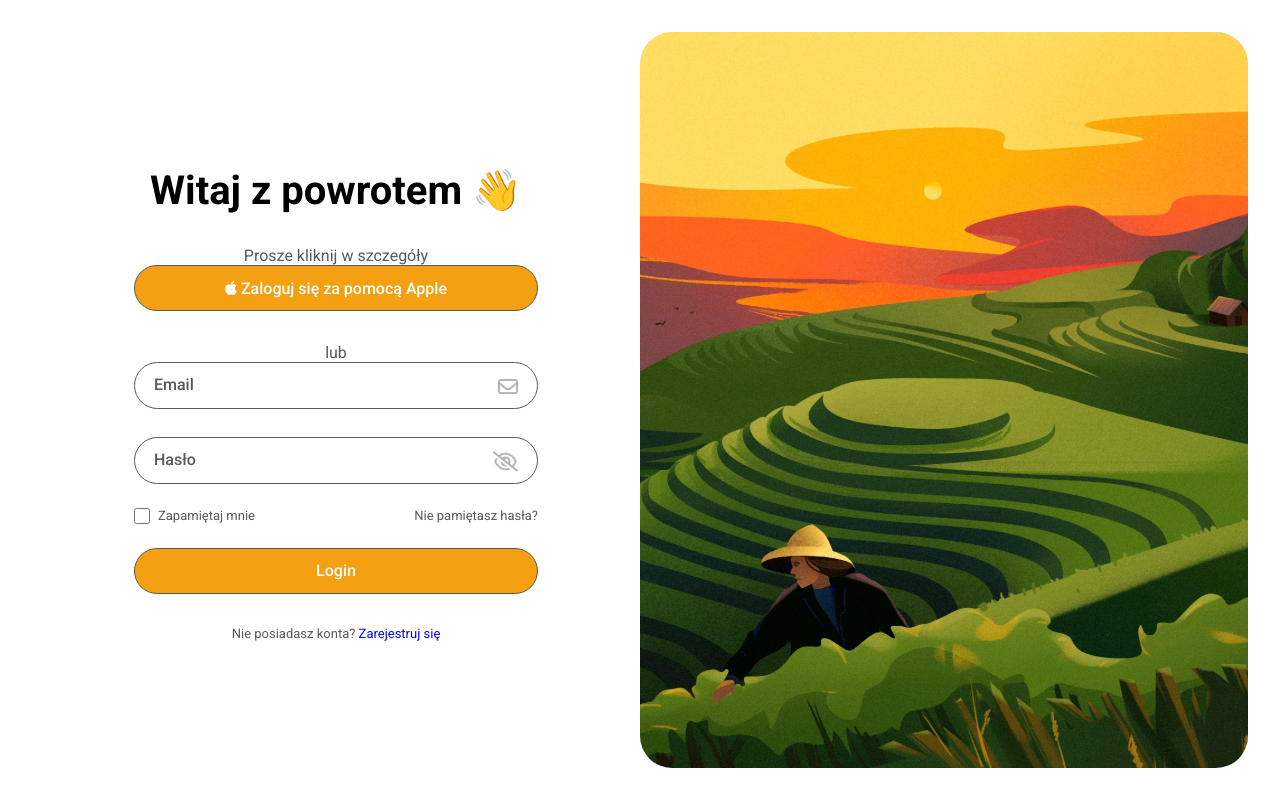
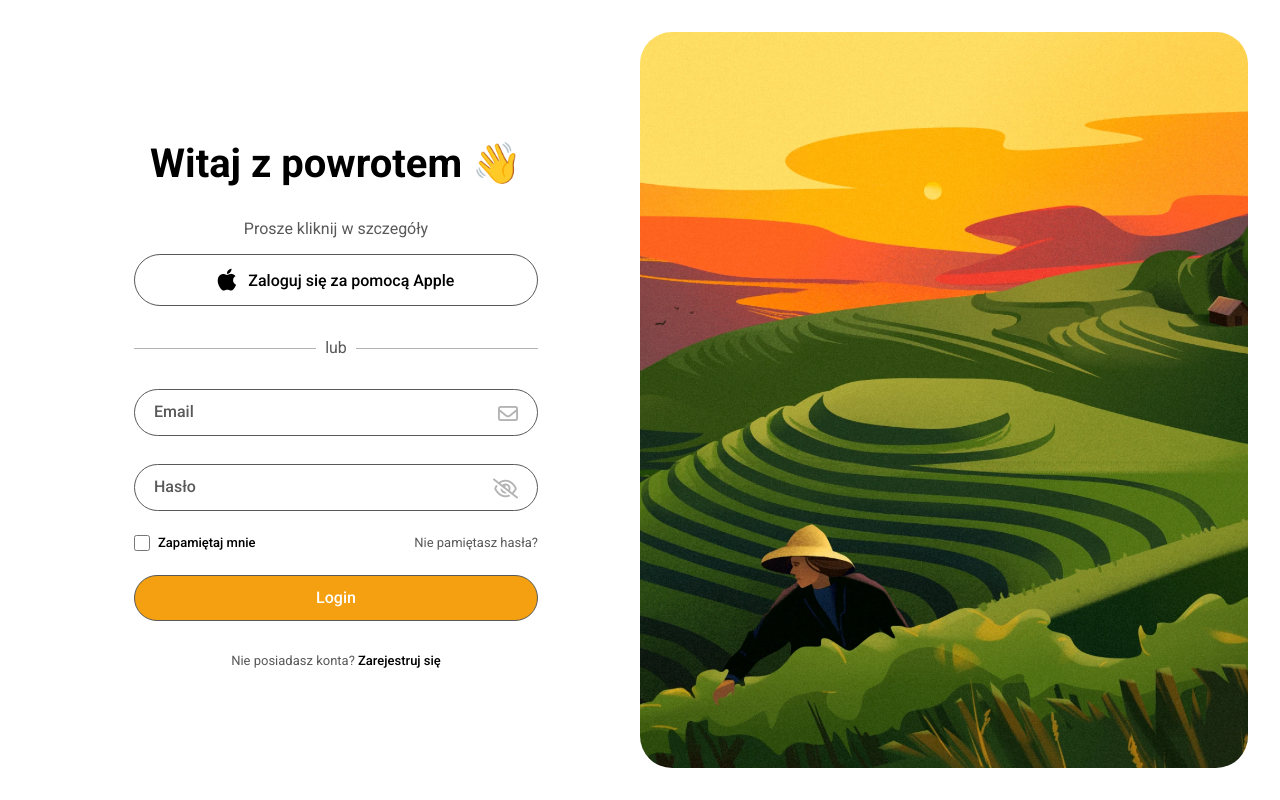
Before and after one commit to hub-hej/LoginWelcomeBack, a plain HTML site: page index.html in a window 1280 px wide. Drawn offline with Linux system fonts and the light colour scheme.

Commit message:
Second part of initialisation in css

```diff
--- a/assets/css/style.css
+++ b/assets/css/style.css
@@ -170,3 +170,45 @@ img{
 .login__button:hover, .apple__button:hover{
     scale: 1.05;
 }
+.apple__button{
+    background-color: transparent;
+    color: var(--black-color);
+    gap: 12px;
+    display: flex;
+    align-items: center;
+    justify-content: center;
+    margin-top: 1rem;
+}
+.apple__button i{
+    font-size: 25px;
+}
+.login__separator{
+    position: relative;
+    text-align: center;
+    margin-bottom: 2rem;
+}
+.login__separator::before, .login__separator::after{
+    content: "";
+    position: absolute;
+    top: 50%;
+    background-color: var(--gray-color-2);
+    width: 45%;
+    height: 1px;
+    left: 0;
+}
+.login__separator::after{
+    right: 0;
+    left: unset;
+}
+.login__register{
+    text-align: center;
+}
+.login__register a, .login__check-label{
+    color: var(--black-color);
+    font-weight: var(--font-medium);
+}
+.login__register a:hover{
+    text-decoration: underline;
+}
+
+/* Przesunięcie etykiety w górę na wejście fokusu */
```
